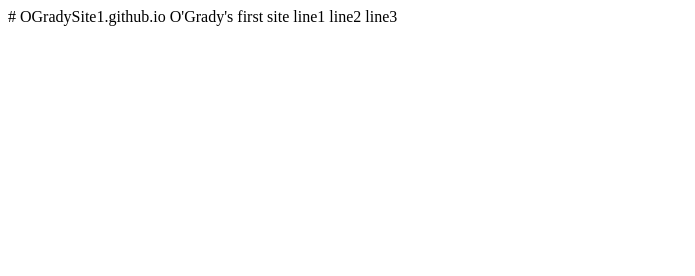
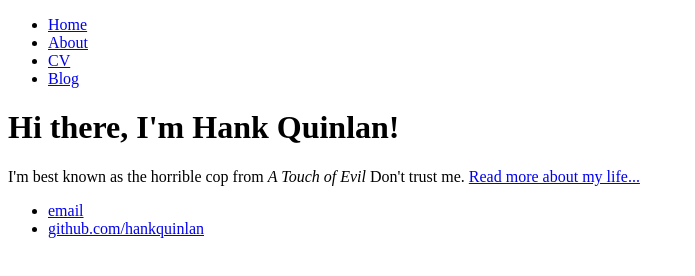
Before and after one commit to MrAOGrady/OGradySite1.github.io, a plain HTML site: page index.html in a window 1280 px wide. Shown: the whole page, without its empty margins (0-695 px from the left). Drawn offline with Linux system fonts and the light colour scheme.

Commit message:
Update index.html

```diff
--- a/index.html
+++ b/index.html
@@ -1,10 +1,28 @@
-# OGradySite1.github.io
-O'Grady's first site
 <!DOCTYPE html>
-
 <html>
-line1
-line2
-line3
-
- </html>
+	<head>
+		<title>Hank Quinlan, Horrible Cop</title>
+	</head>
+	<body>
+		<nav>
+    		<ul>
+        		<li><a href="/">Home</a></li>
+	        	<li><a href="/about">About</a></li>
+        		<li><a href="/cv">CV</a></li>
+        		<li><a href="/blog">Blog</a></li>
+    		</ul>
+		</nav>
+		<div class="container">
+    		<div class="blurb">
+        		<h1>Hi there, I'm Hank Quinlan!</h1>
+				<p>I'm best known as the horrible cop from <em>A Touch of Evil</em> Don't trust me. <a href="/about">Read more about my life...</a></p>
+    		</div><!-- /.blurb -->
+		</div><!-- /.container -->
+		<footer>
+    		<ul>
+        		<li><a href="mailto:hankquinlanhub@gmail.com">email</a></li>
+        		<li><a href="https://github.com/hankquinlan">github.com/hankquinlan</a></li>
+			</ul>
+		</footer>
+	</body>
+</html>
```
